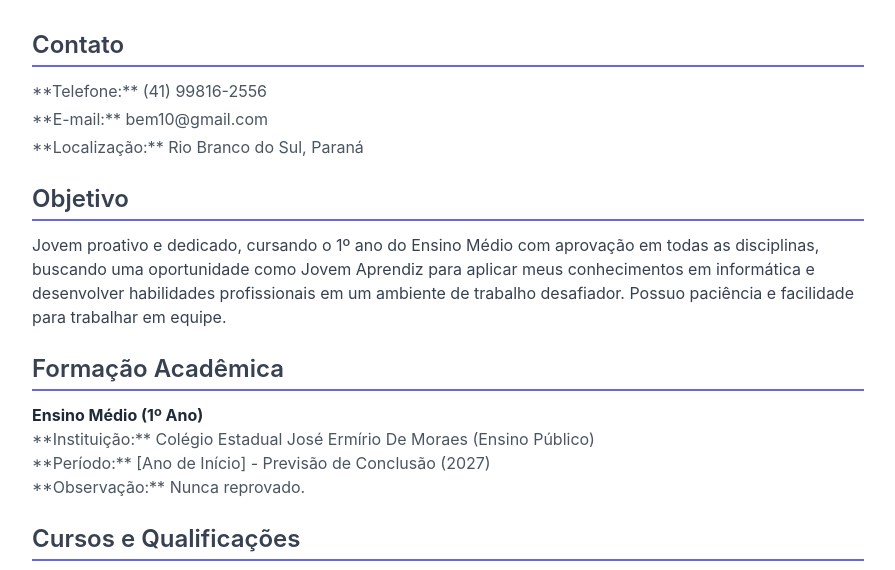
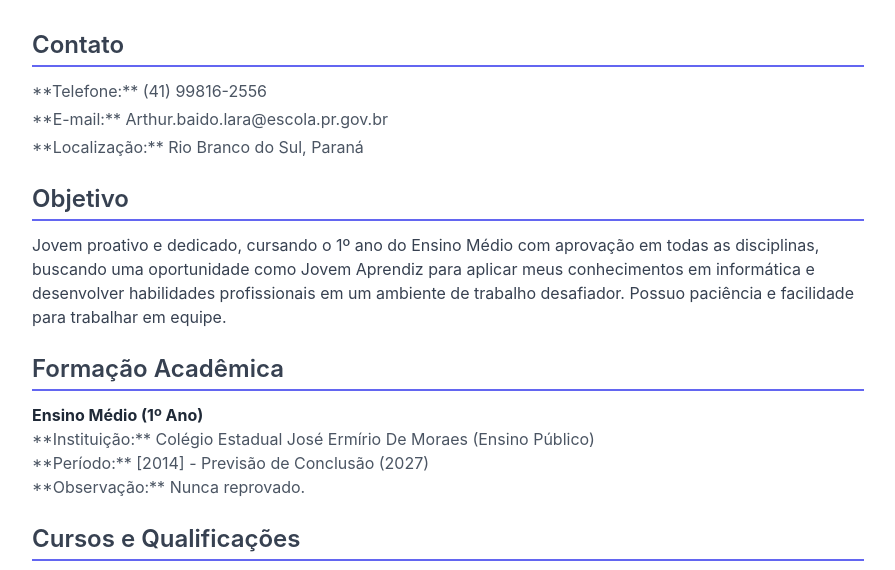
Before and after one commit to Baido01/curriculo, a plain HTML site: page index.html in a window 1280 px wide. Shown: the part 180-750 px from the top of the page, without its empty margins (192-1087 px from the left). Drawn offline with nearby package versions, Linux system fonts and the light colour scheme.

Commit message:
Curriculo

```diff
--- a/index.html
+++ b/index.html
@@ -38,7 +38,7 @@
                     <h2 class="text-2xl font-semibold text-gray-700 border-b-2 border-indigo-500 pb-1">Contato</h2>
                     <ul class="mt-3 text-gray-600 space-y-1">
                         <li>**Telefone:** (41) 99816-2556</li>
-                        <li>**E-mail:** bem10@gmail.com</li>
+                        <li>**E-mail:** Arthur.baido.lara@escola.pr.gov.br</li>
                         <li>**Localização:** Rio Branco do Sul, Paraná</li>
                     </ul>
                 </section>
@@ -55,7 +55,7 @@
                     <div class="mt-3">
                         <p class="font-bold text-gray-800">Ensino Médio (1º Ano)</p>
                         <p class="text-gray-600">**Instituição:** Colégio Estadual José Ermírio De Moraes (Ensino Público)</p>
-                        <p class="text-gray-600">**Período:** [Ano de Início] - Previsão de Conclusão (2027)</p>
+                        <p class="text-gray-600">**Período:** [2014] - Previsão de Conclusão (2027)</p>
                         <p class="text-gray-600">**Observação:** Nunca reprovado.</p>
                     </div>
                 </section>
```
